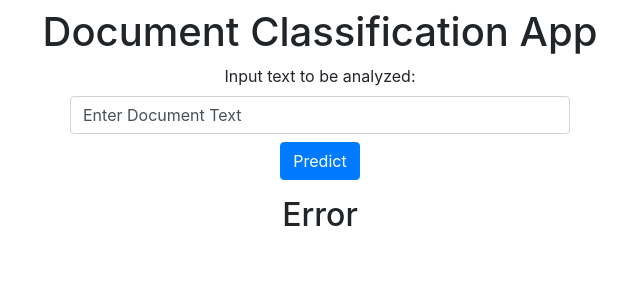
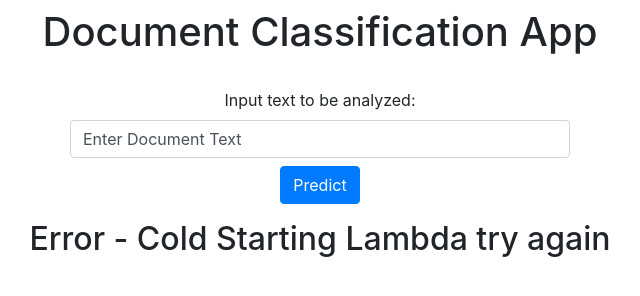
Before and after one commit to metpalash/bkfs-document-classification, a plain HTML site: page front_end/index.html in a window 1280 px wide. Shown: the whole page, without its empty margins (320-960 px from the left). Drawn offline with nearby package versions, Linux system fonts and the light colour scheme; no server answers.

Commit message:
ui modification

```diff
--- a/front_end/index.html
+++ b/front_end/index.html
@@ -15,6 +15,7 @@
     </head>
     <body>
     <h1>Document Classification App</h1>
+    <br>
     <div class="form-group">
         <label>Input text to be analyzed:</label>
         <input type="url" class="form-control" id="input" value="Enter Document Text">
@@ -31,8 +32,15 @@
             xhr.onreadystatechange = function() {
                 if (xhr.readyState === 4) {
                     if (xhr.status === 400) { pred.innerHTML = "<h2>Please input valid text</h2>"; }
-                    else if (xhr.status === 200) { pred.innerHTML = "<h8></h8>:" + xhr.response; }
-                    else { pred.innerHTML = "<h2>Error</h2>"; }
+                    else if (xhr.status === 200)
+                    {
+                        const obj1 = JSON.parse(xhr.response);
+                        //pred.innerHTML = "<h8></h8>:" + xhr.response;
+                        pred.innerHTML = "<br><b><h8>Prediction</h8>:</b> " + obj1.prediction + "<br><b><h8>Confidence</h8>: </b>" + obj1.confidence;
+
+
+                    }
+                    else { pred.innerHTML = "<h2>Error - Cold Starting Lambda try again</h2>"; }
                 }
             }
             ///////////Put the Api path here //////////////
```
